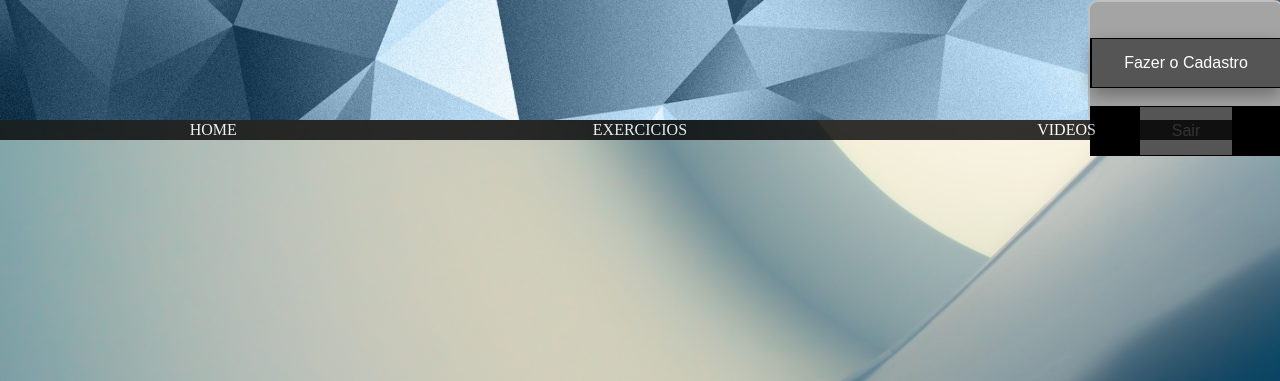
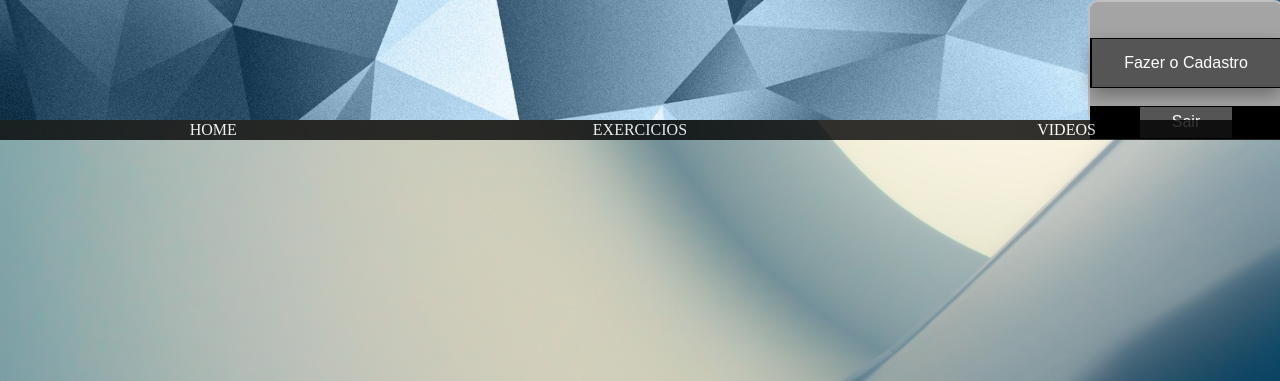
Before and after one commit to cp2-dc-info-projeto-final/site-fisica, a PHP site: page /formulas.html in a window 1280 px wide. Shown: the top 381 px of the page. Run offline with PHP 8.4, Linux system fonts and the light colour scheme.

Commit message:
Resize do Botão
Botão agora está agradável em questão de formatagem pra maioria das páginas, mas estranhamente a de vídeos está causando problemas

```diff
--- a/tcc/styleFor_1.css
+++ b/tcc/styleFor_1.css
@@ -158,7 +158,7 @@ Button{
     background-color: #555555;
     border: none;
     color: white;
-    padding: 15px 32px;
+    padding: 6.5px 32px;
     text-align: center;
     text-decoration: none;
     display: inline-block;
```
